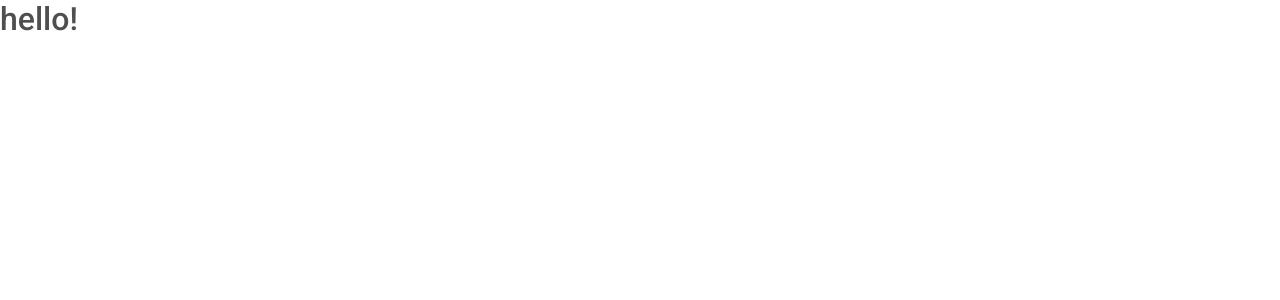
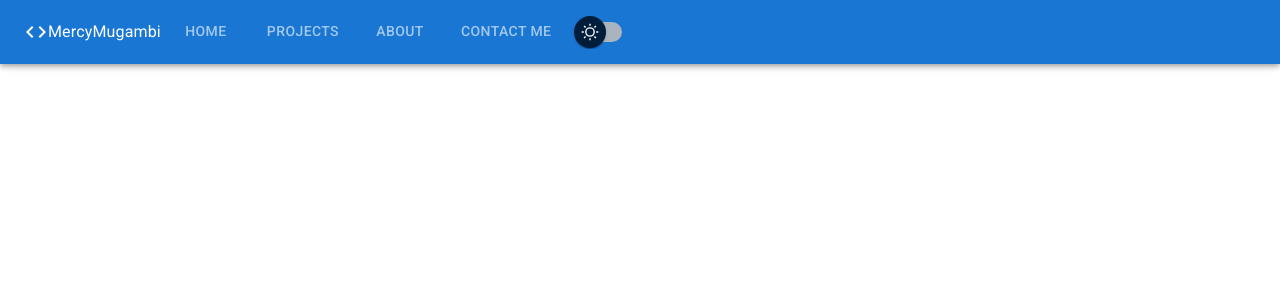
Before and after one commit to mercymugambi/react-portfolio, a React (Create React App) app: page / in a window 1280 px wide. Shown: the top 300 px of the page. Built offline with nearby package versions, Linux system fonts and the light colour scheme.

Commit message:
Add code to execute darktheme on the ui

```diff
--- a/src/App.js
+++ b/src/App.js
@@ -1,8 +1,21 @@
+import { ThemeProvider, createTheme, Box } from '@mui/material';
+import { useState } from 'react';
+import Header from './components/Header';
+
 function App() {
+  const [mode] = useState('light');
+
+  const darkTheme = createTheme({
+    palette: {
+      mode,
+    },
+  });
   return (
-    <div className="App">
-      <h2>hello!</h2>
-    </div>
+    <ThemeProvider theme={darkTheme}>
+      <Box bgcolor="background.default" color="text.primary">
+        <Header />
+      </Box>
+    </ThemeProvider>
   );
 }
 
```
